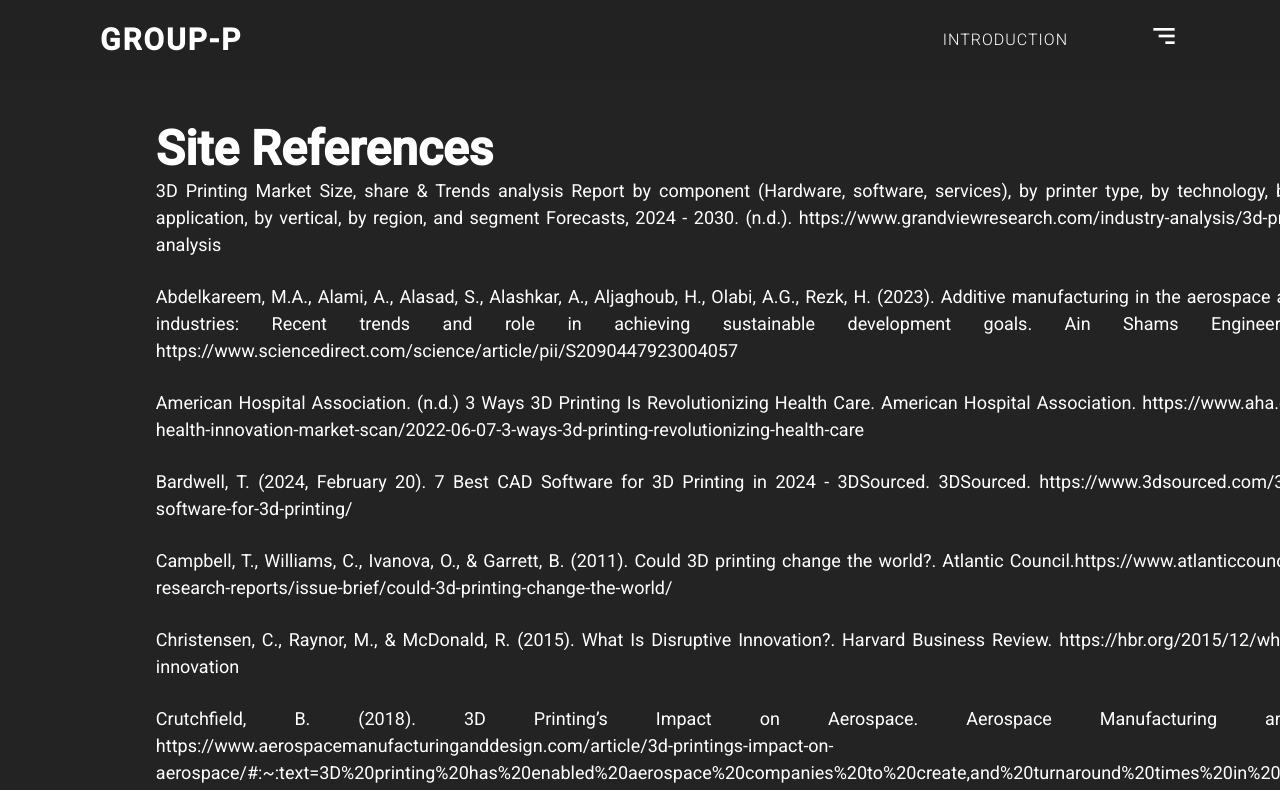
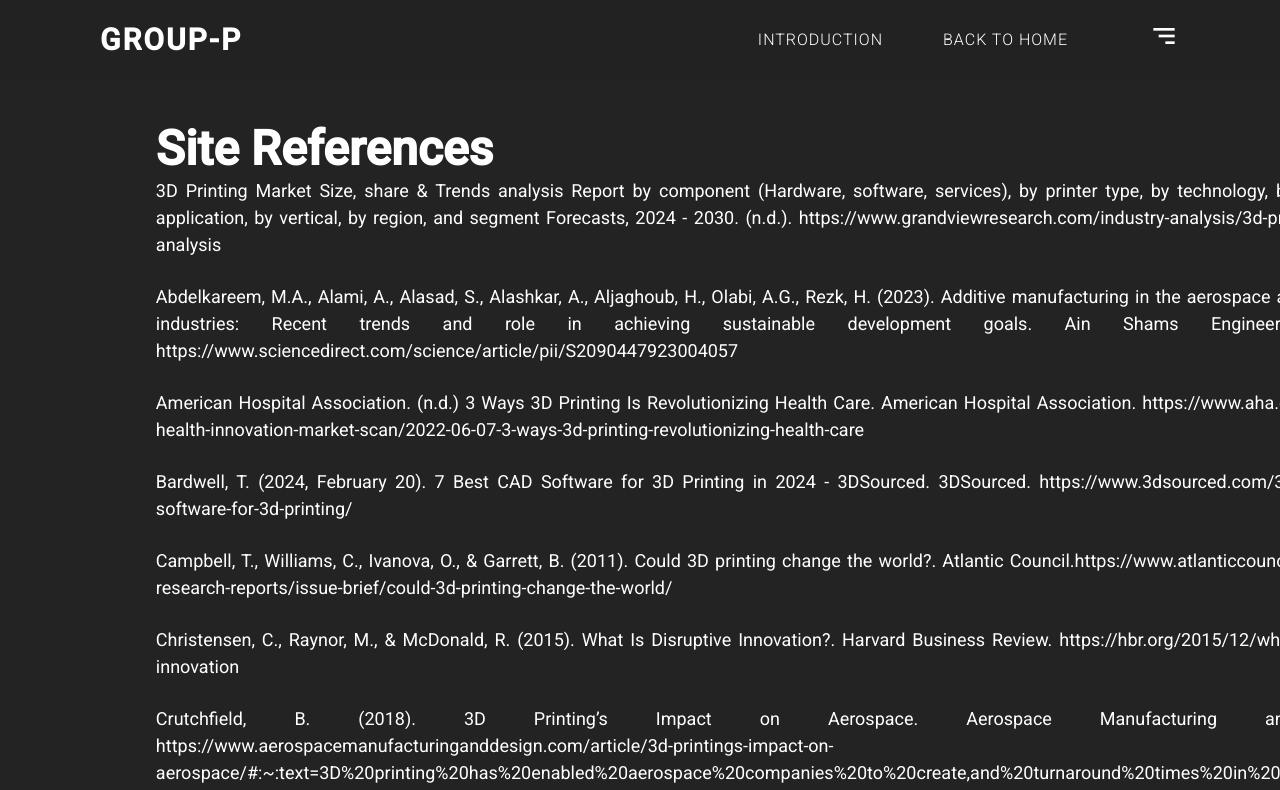
Before and after one commit to JonathanVerCollege/mms142-groupp-2024, a plain HTML site: page References Page/References.html in a window 1280 px wide. Shown: the top 790 px of the page. Drawn offline with nearby package versions, Linux system fonts and the light colour scheme; files that its build step writes are made by us from their sources.

Commit message:
Update References.html

```diff
--- a/References Page/References.html
+++ b/References Page/References.html
@@ -22,7 +22,7 @@
         <div class="header-right">
             <ul class="nav">
                 <li><a href="../3D printing - Copy/index.html#introduction">Introduction</a></li>
-
+                <li><a href="../3D printing - Copy/index.html#introduction">Back to Home</a></li>
             </ul>
             <!-- This wil be the menu button, not really sure what to use it for, probably for the About and members section. IDK -->
             <a href="#" class="menu" onclick="togglemenu();"><i class='bx bx-menu-alt-right'></i></a>
```
